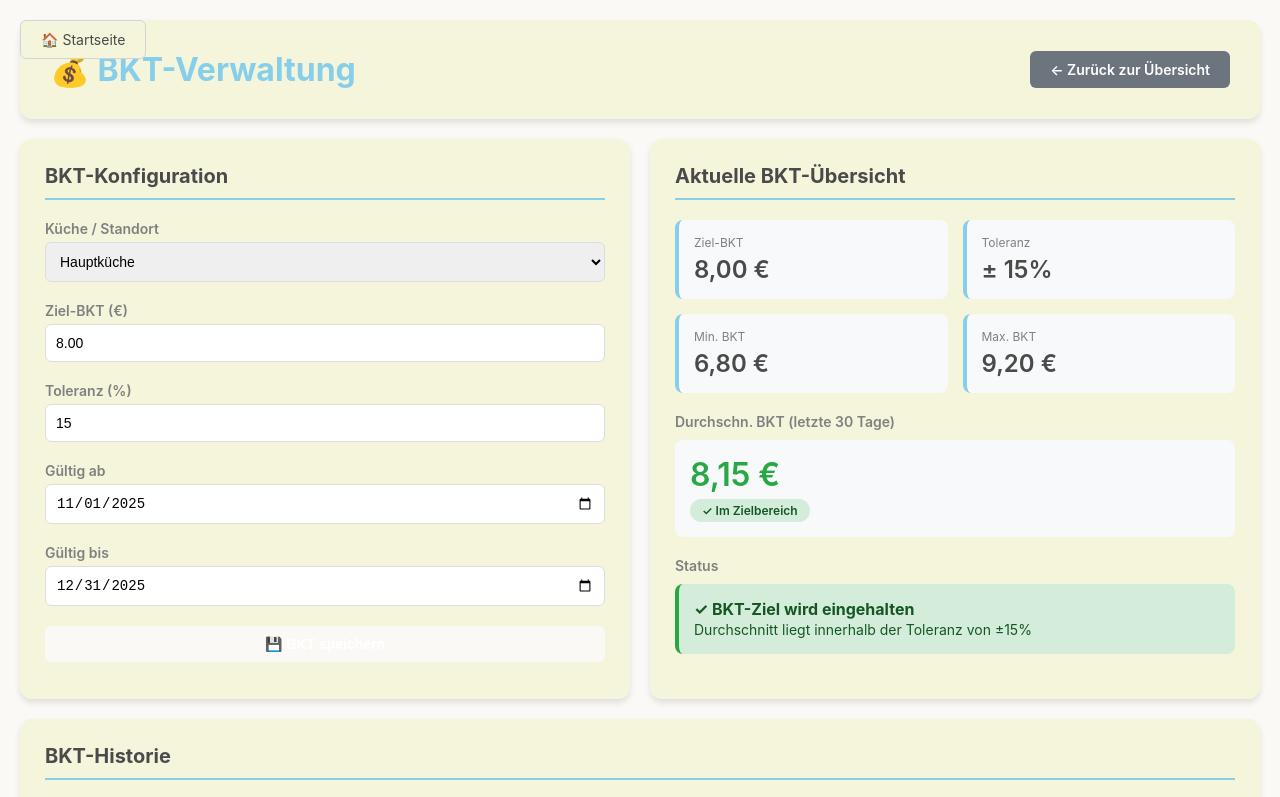
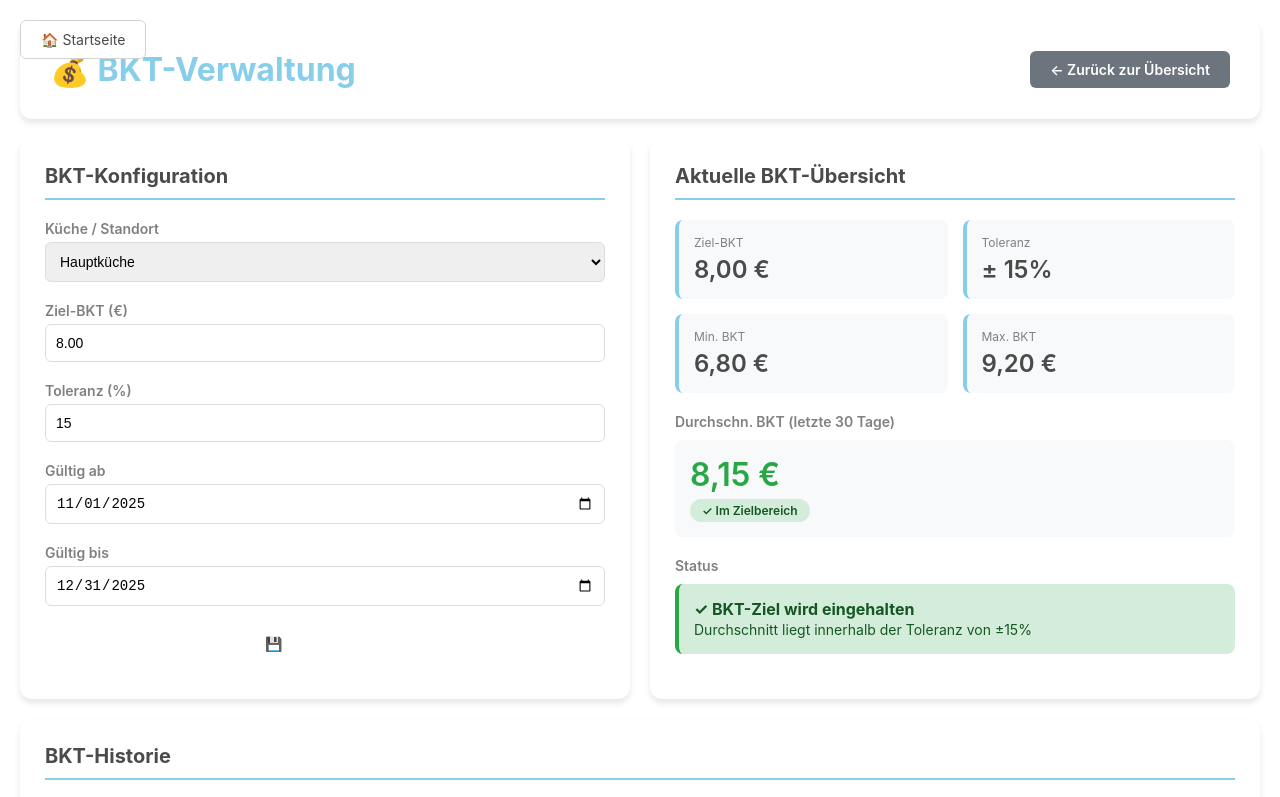
Before and after one commit to jb-x-dev/menuplan-simulator-v5, a plain HTML site: page frontend/bkt-verwaltung.html in a window 1280 px wide. Shown: the top 797 px of the page. Drawn offline with Linux system fonts and the light colour scheme.

Commit message:
Change to white background with gray borders on all pages

```diff
--- a/frontend/bkt-verwaltung.html
+++ b/frontend/bkt-verwaltung.html
@@ -13,7 +13,7 @@
 
         body {
             font-family: -apple-system, BlinkMacSystemFont, 'Segoe UI', Roboto, sans-serif;
-            background: #FAF9F6;
+            background: white;
             min-height: 100vh;
             padding: 20px;
         }
@@ -24,7 +24,7 @@
         }
 
         .header {
-            background: #F5F5DC;
+            background: white;
             border-radius: 12px;
             padding: 30px;
             margin-bottom: 20px;
@@ -68,7 +68,7 @@
         }
 
         .card {
-            background: #F5F5DC;
+            background: white;
             border-radius: 12px;
             padding: 25px;
             box-shadow: 0 4px 6px rgba(0,0,0,0.1);
@@ -104,7 +104,7 @@
         }
 
         .btn-primary {
-            background: #FAF9F6;
+            background: white;
             color: white;
             width: 100%;
         }
@@ -192,7 +192,7 @@
     </style>
 <style>
         .nav-home { position: fixed; top: 20px; left: 20px; z-index: 1000; }
-        .nav-home a { padding: 10px 20px; background: #F5F5DC; border: 1px solid #D3D3D3; border-radius: 6px; text-decoration: none; color: #4A4A4A; font-size: 14px; transition: all 0.2s; display: inline-block; }
+        .nav-home a { padding: 10px 20px; background: white; border: 1px solid #D3D3D3; border-radius: 6px; text-decoration: none; color: #4A4A4A; font-size: 14px; transition: all 0.2s; display: inline-block; }
         .nav-home a:hover { border-color: #87CEEB; color: #87CEEB; }
     </style>
 </head>
```
Also changed, not shown: frontend/analytics.html (+4 -4 lines), frontend/exports.html (+4 -4 lines), frontend/landing.html (+2 -2 lines), frontend/procurement.html (+4 -4 lines), frontend/recipes.html (+1 -1 lines).
